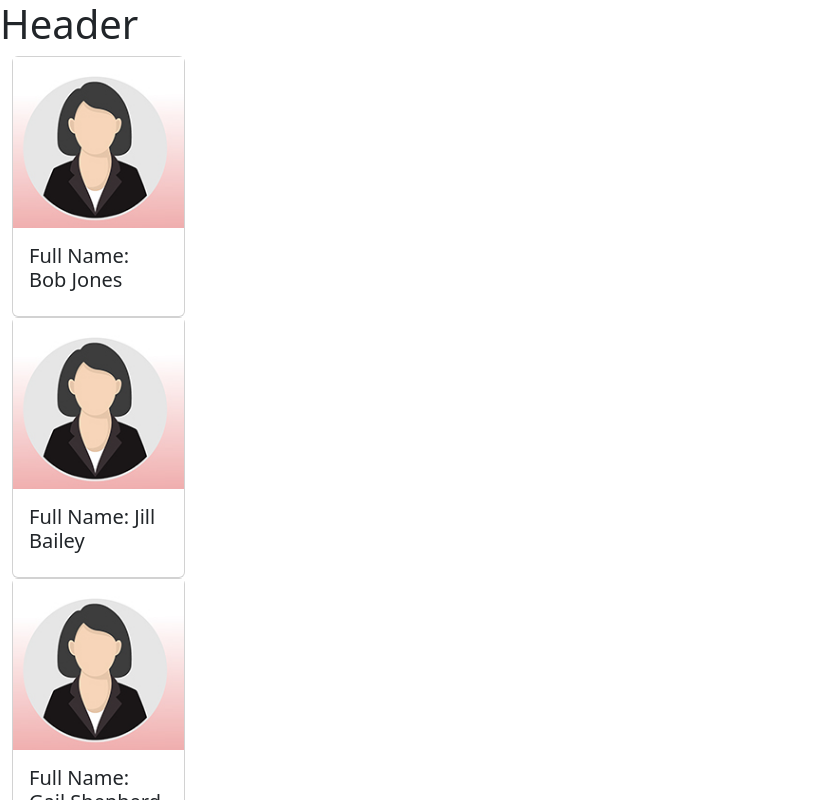
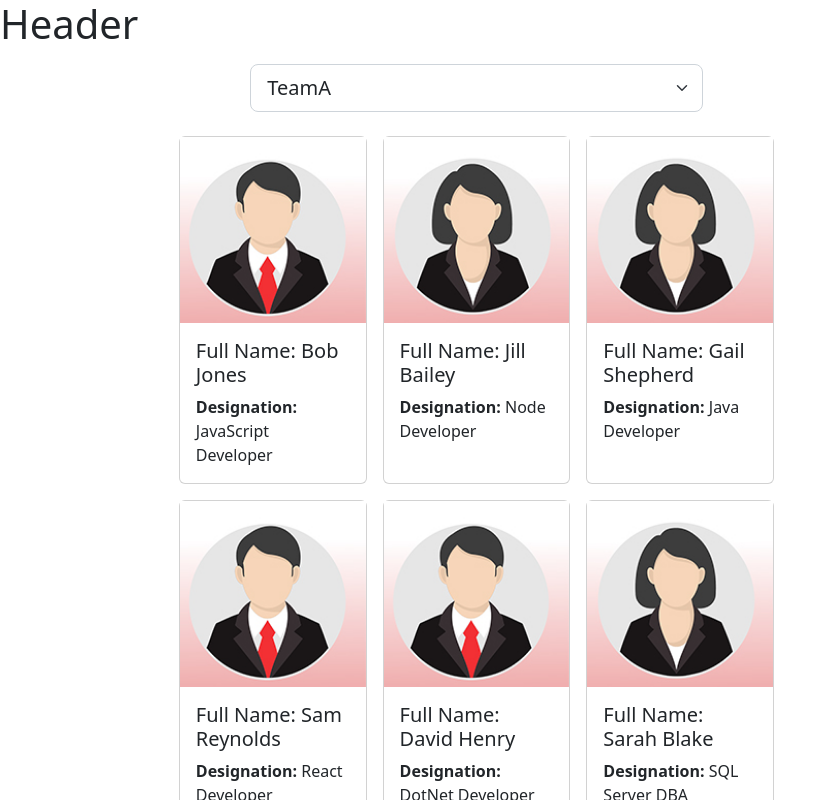
Before and after one commit to maryesacu/vite-react-practice, a React (Vite) app: page / in a window 1280 px wide. Shown: the top 800 px of the page, without its empty margins (0-834 px from the left). Built offline with nearby package versions, Linux system fonts and the light colour scheme.

Commit message:
add: changes v2

```diff
--- a/src/App.css
+++ b/src/App.css
@@ -1,3 +1,7 @@
 body{
   font-family: Arial;
 }
+.card-collection{
+  display:grid;
+  grid-template-columns: 1fr 1fr 1fr;
+}
--- a/src/Employees.tsx
+++ b/src/Employees.tsx
@@ -91,18 +91,34 @@
 
   return (
     <main className="container">
-      <div className="row">
+      <div className="row justify-content-center mt-3 mb-3">
+        <div className="col-6">
+          <select className="form-select form-select-lg">
+            <option value="TeamA">TeamA</option>
+            <option value="TeamB">TeamB</option>
+            <option value="TeamC">TeamC</option>
+            <option value="TeamD">TeamD</option>
+          </select>
+        </div>
+        </div>
+      <div className="row justify-content-center mt-3 mb-3">
         <div className="col-8">
+          <div className="card-collection">
             {
               employees.map((employee) => (
-          <div id={employee.id} className="card">
-            <img src={femaleProfile} className="card-image-top" />
+                <div id={employee.id.toString()} className="card m-2" style={{ cursor: 'pointer'}}>
+
+                  {(employee.gender === 'male')?<img src={maleProfile} className="card-image-top" />
+                                              :<img src={femaleProfile} className="card-image-top" />}
+
                   <div className="card-body">
                     <h5 className="card-title">Full Name: {employee.fullName}</h5>
+                    <p className="card-text"><b>Designation:</b> {employee.designation}</p>
                   </div>
                 </div>
               ))
             }
+          </div>
         </div>
       </div>
     </main>
```
Lines whose indentation alone changed are shown as unchanged.
